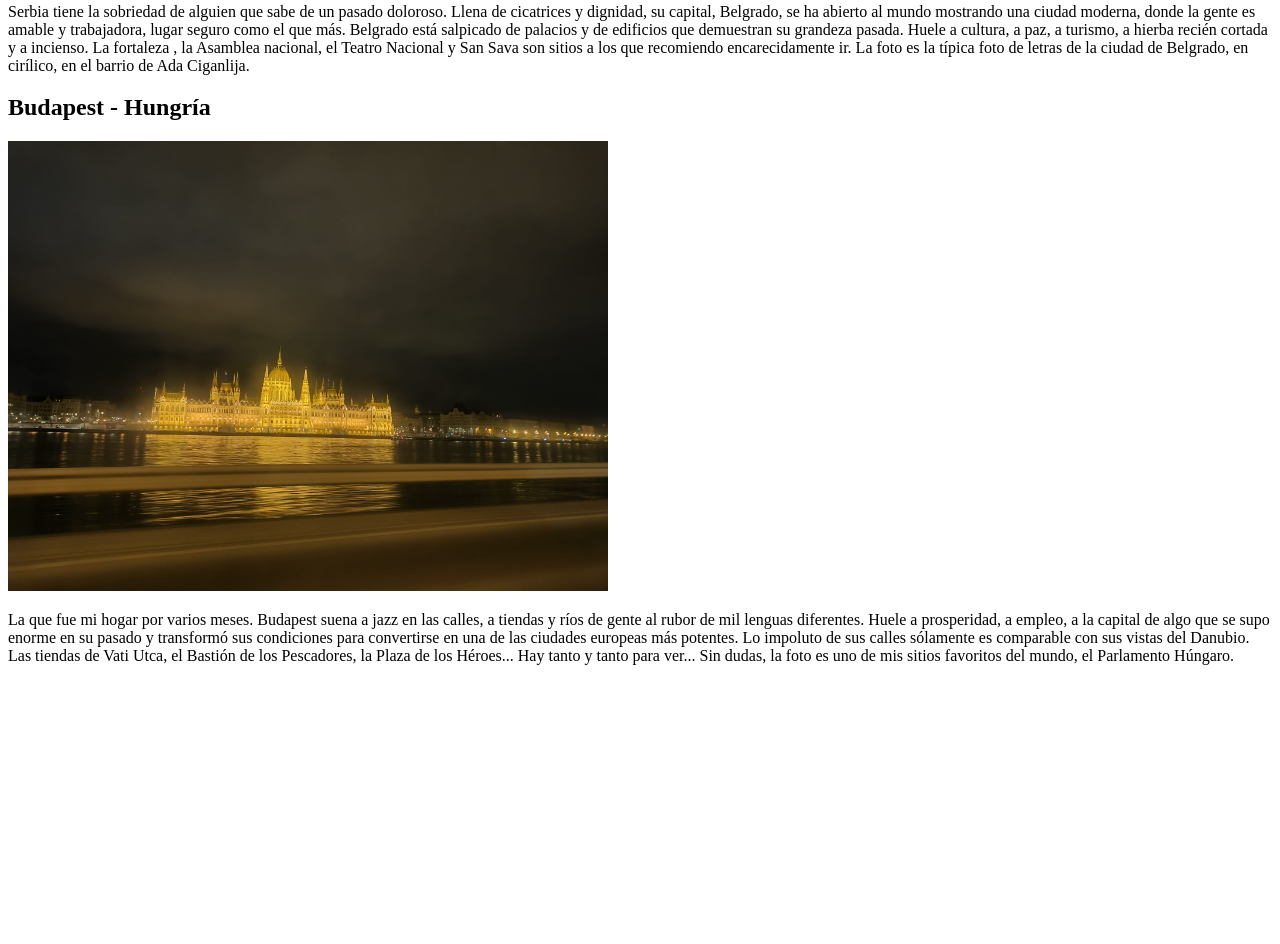
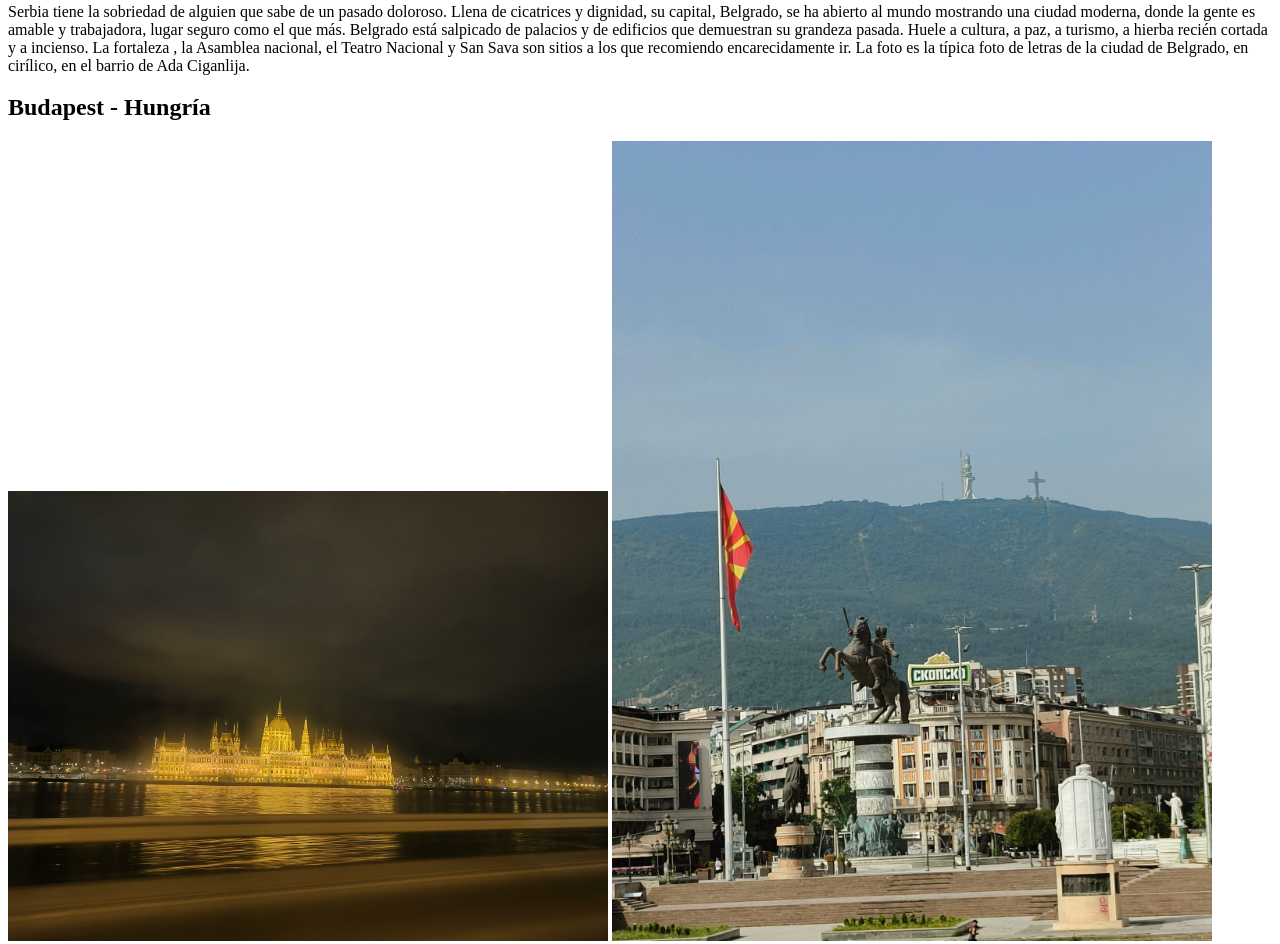
Before and after one commit to salkortes/Reto5EntornosDeDesarrollo, a plain HTML site: page index.html in a window 1280 px wide. Shown: the part 2395-3339 px from the top of the page. Before the commit the page ends 3076 px from the top, so only its background shows below. Drawn offline with Linux system fonts and the light colour scheme.

Commit message:
Update index.html

```diff
--- a/index.html
+++ b/index.html
@@ -34,6 +34,7 @@
     <div>
         <h2>Budapest - Hungría</h2>
         <img src="img/Budapest.jpg" alt="Vista de Budapest" width="600">
+        <img src="img/Skopje.jpg" alt="Vista de Skopje" width="600">
         <p> La que fue mi hogar por varios meses. Budapest suena a jazz en las calles, a tiendas y ríos de gente al rubor de mil lenguas diferentes. Huele a prosperidad, a empleo, a la capital de algo que se supo
             enorme en su pasado y transformó sus condiciones para convertirse en una de las ciudades europeas más potentes. Lo impoluto de sus calles sólamente es comparable con sus vistas del Danubio.
             Las tiendas de Vati Utca, el Bastión de los Pescadores, la Plaza de los Héroes... Hay tanto y tanto para ver...
```
